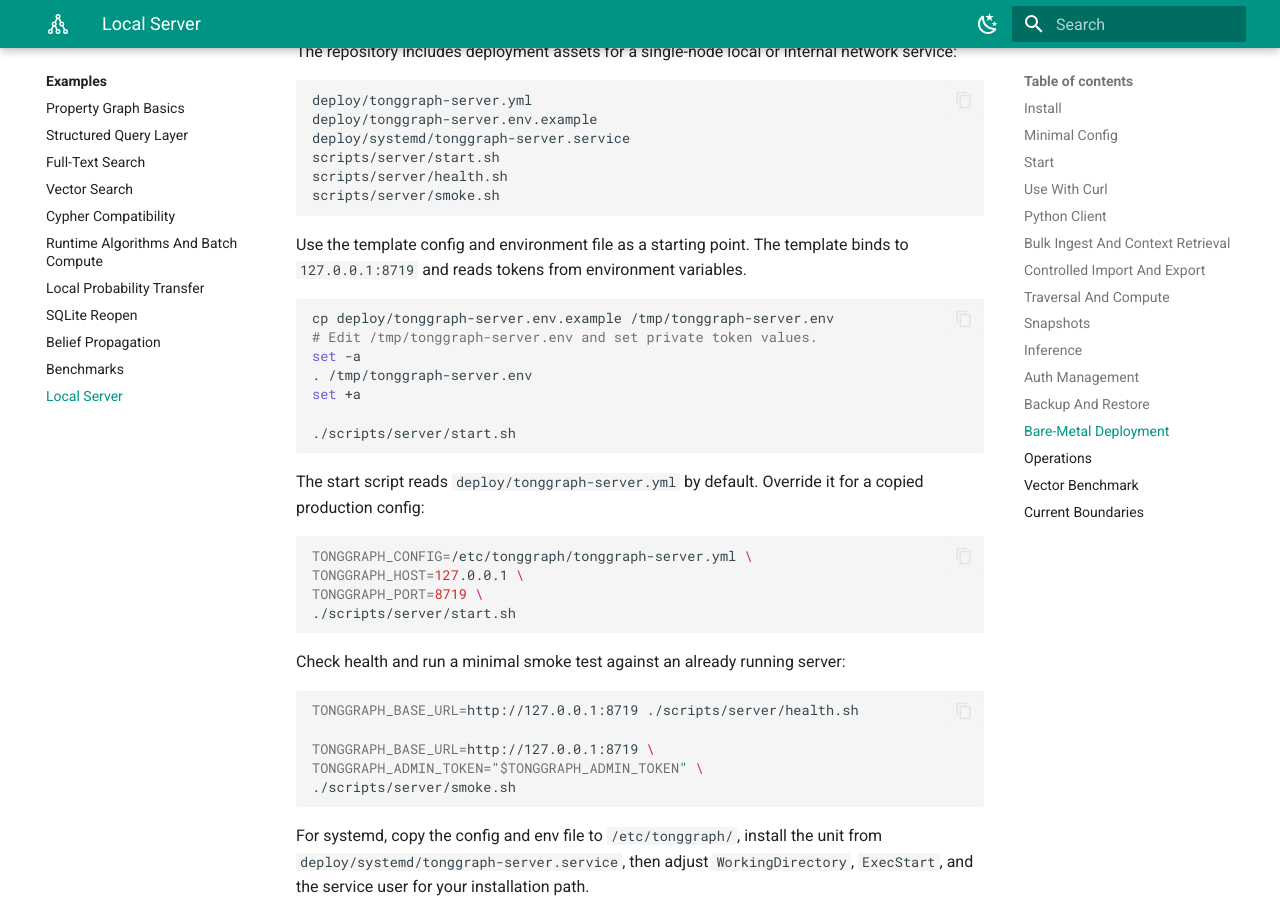
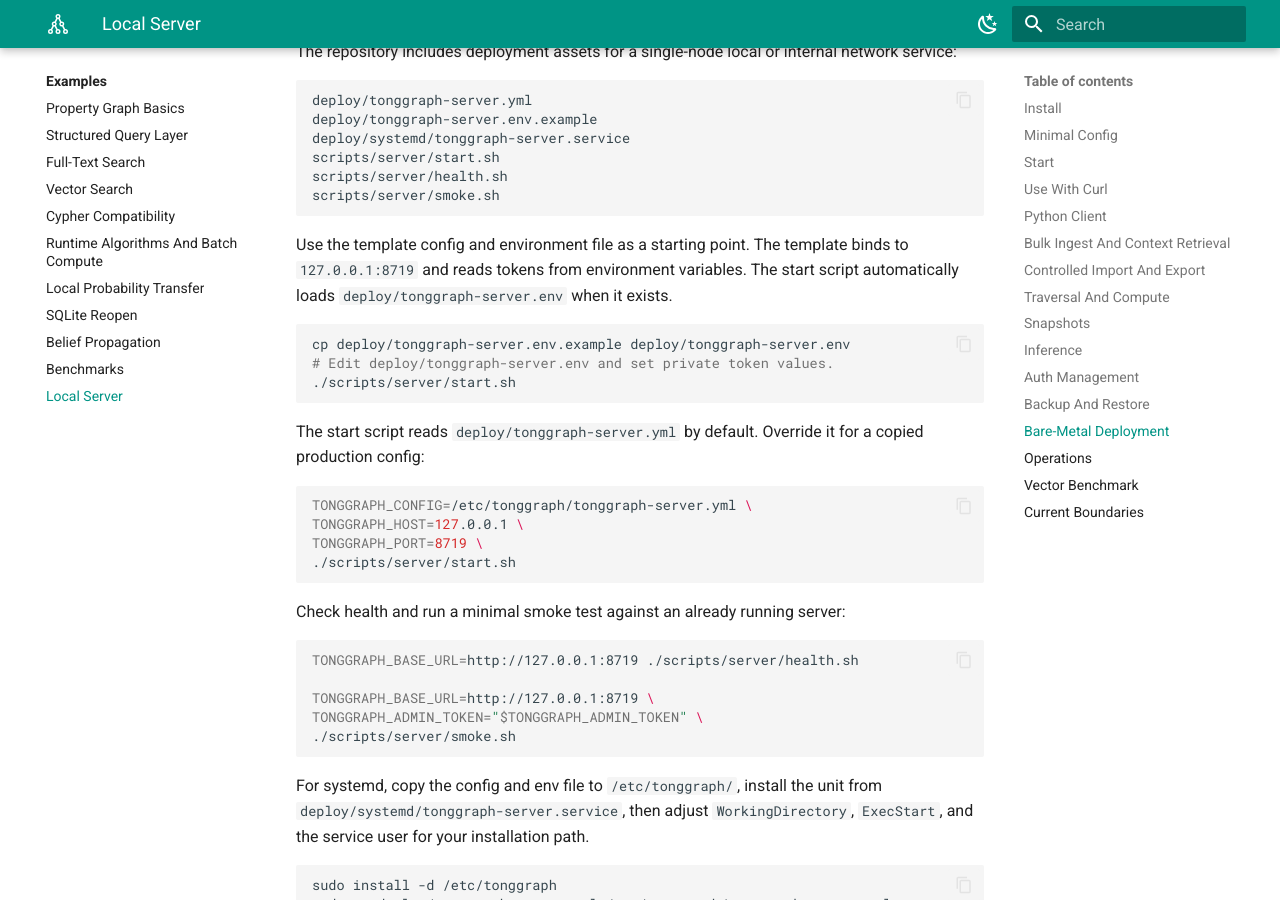
Before and after one commit to bigai-nlco/TongGraph, an MkDocs documentation site: the page built from docs/examples/local-server.md, in a window 1280 px wide and 900 px high, scrolled down 6834 px. Built offline with MkDocs 1.6.1 and Material for MkDocs 9.7.7, drawn with Linux system fonts in a browser that asks for light colours.

Commit message:
chore(server): auto-load deployment env

````diff
--- a/docs/examples/local-server.md
+++ b/docs/examples/local-server.md
@@ -352,15 +352,12 @@ scripts/server/smoke.sh
 ```
 
 Use the template config and environment file as a starting point. The template
-binds to `127.0.0.1:8719` and reads tokens from environment variables.
+binds to `127.0.0.1:8719` and reads tokens from environment variables. The
+start script automatically loads `deploy/tonggraph-server.env` when it exists.
 
 ```bash
-cp deploy/tonggraph-server.env.example /tmp/tonggraph-server.env
-# Edit /tmp/tonggraph-server.env and set private token values.
-set -a
-. /tmp/tonggraph-server.env
-set +a
-
+cp deploy/tonggraph-server.env.example deploy/tonggraph-server.env
+# Edit deploy/tonggraph-server.env and set private token values.
 ./scripts/server/start.sh
 ```
 
````
Also changed, not shown: docs/changelog.md (+2 -0 lines), 4 other files.
